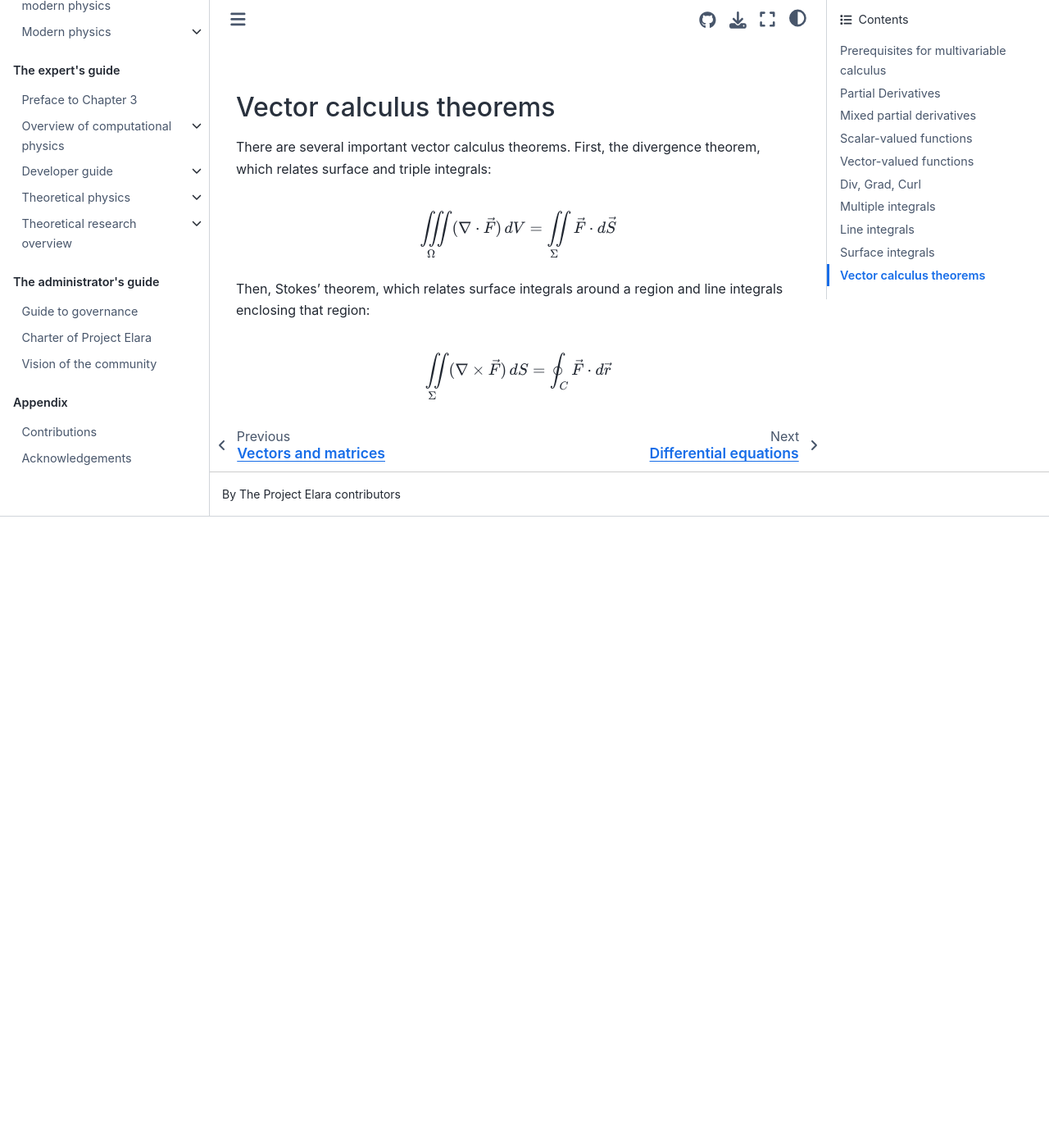
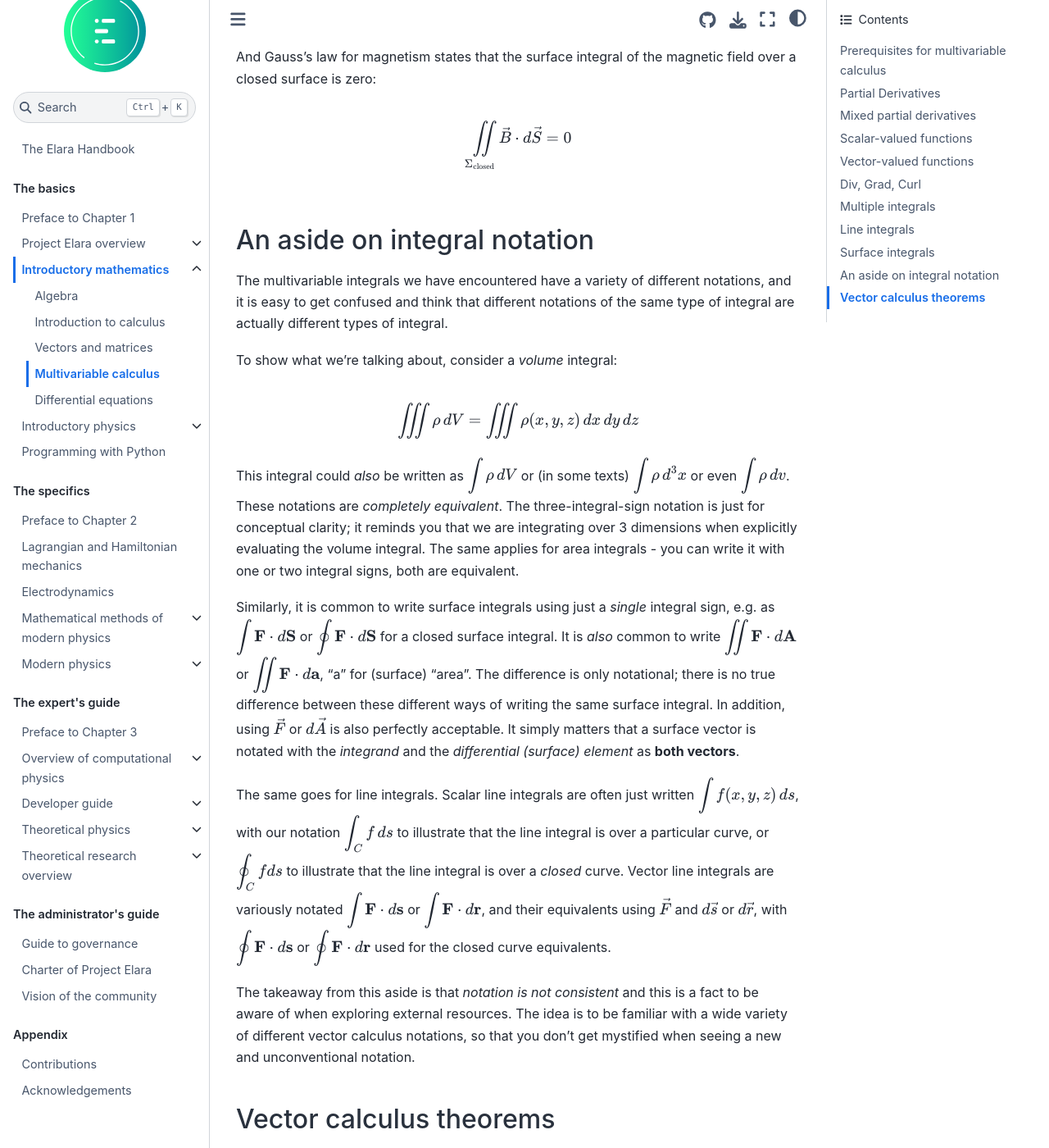
Before and after one commit to elaraproject/elara-handbook, a Jupyter Book: the page built from book/basics/intro-math/multivariable-calculus.md, in a window 1280 px wide and 1400 px high, scrolled down 14247 px. Shown: the whole window at 82% size. Built offline with Jupyter Book 1.0.4 settings and Sphinx 7.4.7 and the Sphinx Book theme 1.1.4, drawn with Linux system fonts in a browser that asks for light colours; before the commit the page ends 14877 px from its top, so only the background shows below that; some of the changed text lies outside the part shown.

Commit message:
Added section explaining alternate notations in multivar

````diff
--- a/book/basics/intro-math/multivariable-calculus.md
+++ b/book/basics/intro-math/multivariable-calculus.md
@@ -555,6 +555,9 @@ $$
 \iiint_E f(x, y, z) dV = \int_{x_0}^{x_1} \int_{y_0}^{y_1} \int_{z_0}^{z_1} f(x, y, z) \, dz \, dy \, dx
 $$
 
+```{note}
+In physical applications, when double and triple integrals are integrated over space, a triple integral is often called a _volume integral_ and a double integral is often called an _area integral_. We will be using this terminology from this point on.
+```
 
 ## Line integrals
 
@@ -703,6 +706,23 @@ $$
 \iint \limits_{\Sigma_{\text{closed}}} \vec B \cdot d\vec S = 0
 $$
 
+## An aside on integral notation
+
+The multivariable integrals we have encountered have a variety of different notations, and it is easy to get confused and think that different notations of the same type of integral are actually different types of integral.
+
+To show what we're talking about, consider a _volume_ integral:
+
+$$
+\iiint \rho\, dV = \iiint \rho(x, y, z)\, dx\,dy\, dz
+$$
+
+This integral could _also_ be written as $\displaystyle \int \rho\, dV$ or (in some texts) $\displaystyle \int \rho\, d^3 x$ or even $\displaystyle \int \rho\, dv$. These notations are _completely equivalent_. The three-integral-sign notation is just for conceptual clarity; it reminds you that we are integrating over 3 dimensions when explicitly evaluating the volume integral. The same applies for area integrals - you can write it with one or two integral signs, both are equivalent.
+
+Similarly, it is common to write surface integrals using just a _single_ integral sign, e.g. as $\displaystyle \int \mathbf{F} \cdot d\mathbf{S}$ or $\displaystyle \oint \mathbf{F} \cdot d\mathbf{S}$ for a closed surface integral. It is *also* common to write $\displaystyle \iint \mathbf{F} \cdot d\mathbf{A}$ or $\displaystyle \iint \mathbf{F} \cdot d\mathbf{a}$, "a" for (surface) "area". The difference is only notational; there is no true difference between these different ways of writing the same surface integral. In addition, using $\vec F$ or $d\vec A$ is also perfectly acceptable. It simply matters that a surface vector is notated with the _integrand_ and the _differential (surface) element_ as **both vectors**.
+
+The same goes for line integrals. Scalar line integrals are often just written $\displaystyle \int f(x, y, z)\, ds$, with our notation $\displaystyle \int_C f\, ds$ to illustrate that the line integral is over a particular curve, or $\displaystyle \oint_C f ds$ to illustrate that the line integral is over a *closed* curve. Vector line integrals are variously notated $\displaystyle \int \mathbf{F} \cdot d\mathbf{s}$ or $\displaystyle \int \mathbf{F} \cdot d\mathbf{r}$, and their equivalents using $\vec F$ and $d\vec s$ or $d\vec r$, with $\displaystyle \oint \mathbf{F} \cdot d\mathbf{s}$ or $\displaystyle \oint \mathbf{F} \cdot d\mathbf{r}$ used for the closed curve equivalents.
+
+The takeaway from this aside is that _notation is not consistent_ and this is a fact to be aware of when exploring external resources. The idea is to be familiar with a wide variety of different vector calculus notations, so that you don't get mystified when seeing a new and unconventional notation.
 
 ## Vector calculus theorems
 
````
